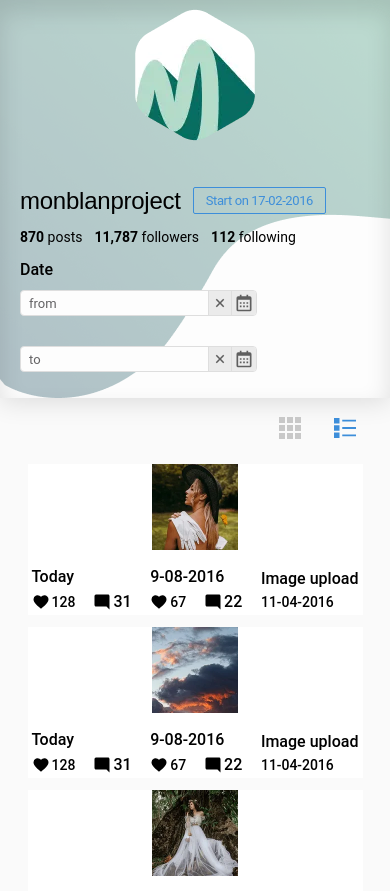
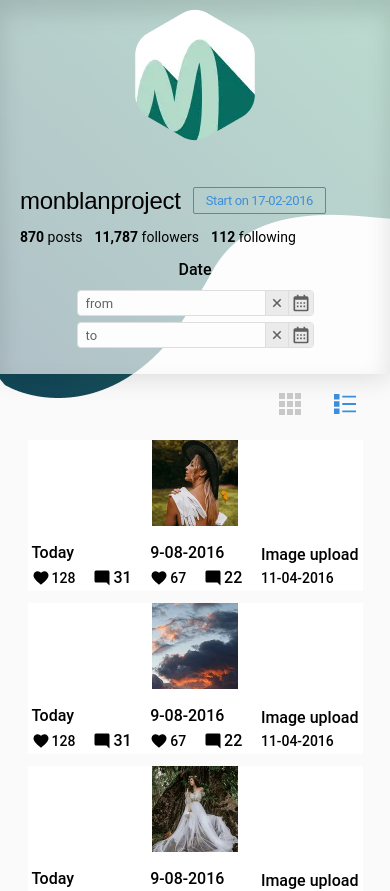
Before and after one commit to sofi-dobriak/webspark-monblanproject, a React (Vite) app: page / in a window 390 px wide. Shown: the top 891 px of the page. Built offline with nearby package versions, Linux system fonts and the light colour scheme; a web font is replaced by a local one.

Commit message:
fix: calendar form adaptive

```diff
--- a/src/components/DateInput/DateInput.module.css
+++ b/src/components/DateInput/DateInput.module.css
@@ -75,3 +75,11 @@
   border: none;
   border-radius: 0 2px 2px 0;
 }
+
+@media screen and (max-width:767px) {
+  .form {
+    flex-wrap: wrap;
+    justify-content: center;
+    gap: 6px;
+  }
+}
--- a/src/components/DateInput/DateInput.tsx
+++ b/src/components/DateInput/DateInput.tsx
@@ -72,7 +72,7 @@
         />
 
         <button
-          onClick={() => setStartDate(null)}
+          onClick={() => setEndDate(null)}
           className={s.clearDateButton}
           type='button'
           aria-label='Button for clear date input'
--- a/src/components/Header/Header.module.css
+++ b/src/components/Header/Header.module.css
@@ -65,6 +65,10 @@
   .header {
     gap: 40px;
   }
+
+  .formContainer {
+    justify-content: center;
+  }
 }
 
 @media screen and (max-width:395px) {
@@ -79,8 +83,7 @@
 @media screen and (max-width:379px) {
 
   .titleDateContainer,
-  .statsList,
-  .formContainer {
+  .statsList {
     justify-content: center;
     margin-bottom: 28px;
   }
--- a/src/components/Header/Header.tsx
+++ b/src/components/Header/Header.tsx
@@ -36,7 +36,6 @@
 
         <div className={s.formContainer}>
           <h2 className={s.formTitle}>Date</h2>
-
           <DateInput />
         </div>
       </div>
```
